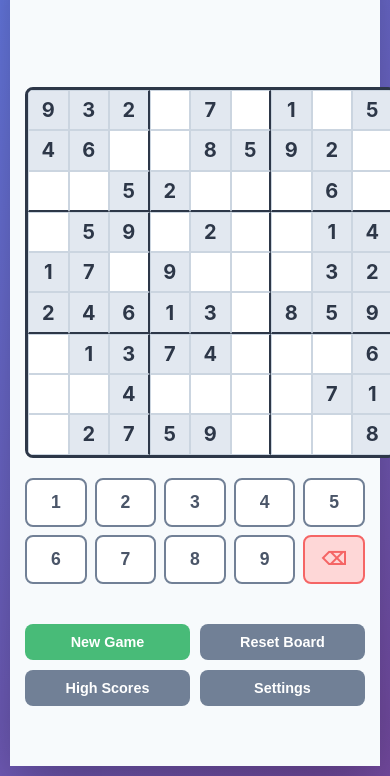
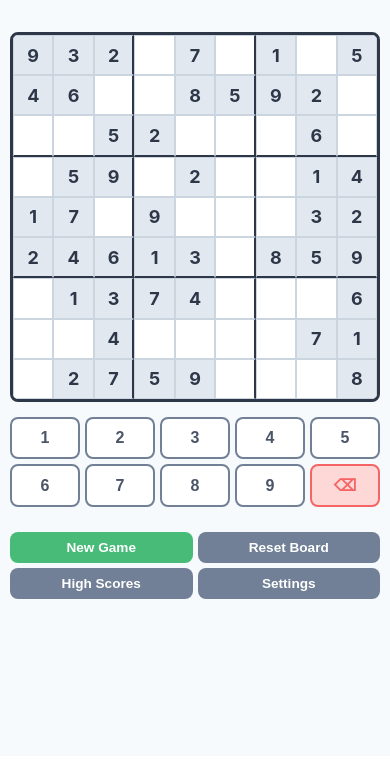
Before and after one commit to jivanrij/sudoku, a plain HTML site: page index.html in a window 390 px wide. Shown: the part 88-864 px from the top of the page. Drawn offline with Linux system fonts and the light colour scheme.

Commit message:
update 1

```diff
--- a/index.html
+++ b/index.html
@@ -2,7 +2,7 @@
 <html lang="en">
 <head>
   <meta charset="UTF-8">
-  <meta name="viewport" content="width=device-width, initial-scale=1.0, user-scalable=no">
+  <meta name="viewport" content="width=device-width, initial-scale=1.0, maximum-scale=1.0, user-scalable=no, viewport-fit=cover">
   <meta name="apple-mobile-web-app-capable" content="yes">
   <meta name="mobile-web-app-capable" content="yes">
   <meta name="apple-mobile-web-app-status-bar-style" content="black-translucent">
--- a/styles.css
+++ b/styles.css
@@ -2,6 +2,13 @@
   margin: 0;
   padding: 0;
   box-sizing: border-box;
+}
+
+html {
+  overflow-x: hidden;
+  width: 100%;
+  height: 100%;
+  height: -webkit-fill-available;
 }
 
 :root {
@@ -26,13 +33,19 @@ body {
   font-family: -apple-system, BlinkMacSystemFont, 'Segoe UI', Roboto, Oxygen, Ubuntu, Cantarell, sans-serif;
   background: linear-gradient(135deg, #667eea 0%, #764ba2 100%);
   min-height: 100vh;
+  min-height: -webkit-fill-available;
   display: flex;
   justify-content: center;
   align-items: center;
-  padding: 10px;
+  padding: 0;
+  margin: 0;
   user-select: none;
   -webkit-user-select: none;
   -webkit-tap-highlight-color: transparent;
+  overflow: hidden;
+  position: fixed;
+  width: 100%;
+  height: 100%;
 }
 
 .container {
@@ -40,9 +53,14 @@ body {
   border-radius: 20px;
   box-shadow: 0 20px 60px rgba(0, 0, 0, 0.3);
   max-width: 500px;
-  width: 100%;
-  padding: 20px;
+  width: calc(100% - 20px);
+  max-height: calc(100vh - 20px);
+  max-height: calc(100% - 20px);
+  padding: 15px;
   position: relative;
+  margin: 10px;
+  overflow-y: auto;
+  overflow-x: hidden;
 }
 
 header {
@@ -399,44 +417,74 @@ header h1 {
 }
 
 @media (max-width: 480px) {
+  body {
+    padding: 0;
+    margin: 0;
+  }
+
   .container {
-    padding: 15px;
+    padding: 10px;
     border-radius: 0;
+    width: 100%;
     height: 100vh;
+    height: -webkit-fill-available;
     max-width: 100%;
+    max-height: 100vh;
+    max-height: -webkit-fill-available;
+    margin: 0;
     display: flex;
     flex-direction: column;
+    overflow-y: auto;
+    overflow-x: hidden;
+    -webkit-overflow-scrolling: touch;
+  }
+
+  header {
+    margin-bottom: 10px;
   }
 
   header h1 {
     font-size: 1.5rem;
+    margin-bottom: 5px;
   }
 
   .game-board {
-    width: 95vw;
+    width: calc(100vw - 20px);
+    max-width: calc(100vw - 20px);
+    margin: 10px auto;
   }
 
   .cell {
-    font-size: min(6vw, 20px);
+    font-size: min(5vw, 18px);
   }
 
   .number-pad {
     grid-template-columns: repeat(5, 1fr);
     max-width: 100%;
+    margin: 15px 0;
+    gap: 5px;
   }
 
   .number-btn {
-    padding: 12px;
-    font-size: 1.1rem;
+    padding: 10px;
+    font-size: 1rem;
   }
 
   .controls {
     grid-template-columns: repeat(2, 1fr);
+    gap: 5px;
+    margin-top: 10px;
   }
 
   .btn {
-    padding: 10px;
-    font-size: 0.9rem;
+    padding: 8px;
+    font-size: 0.85rem;
+  }
+
+  .encouragement {
+    min-height: 25px;
+    margin: 5px 0;
+    font-size: 0.85rem;
   }
 }
 
```
